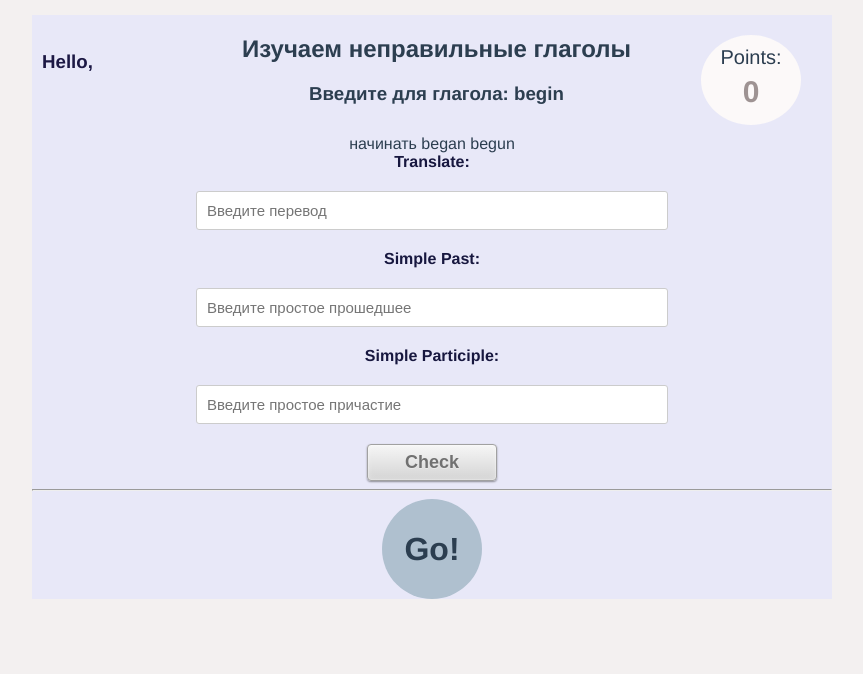
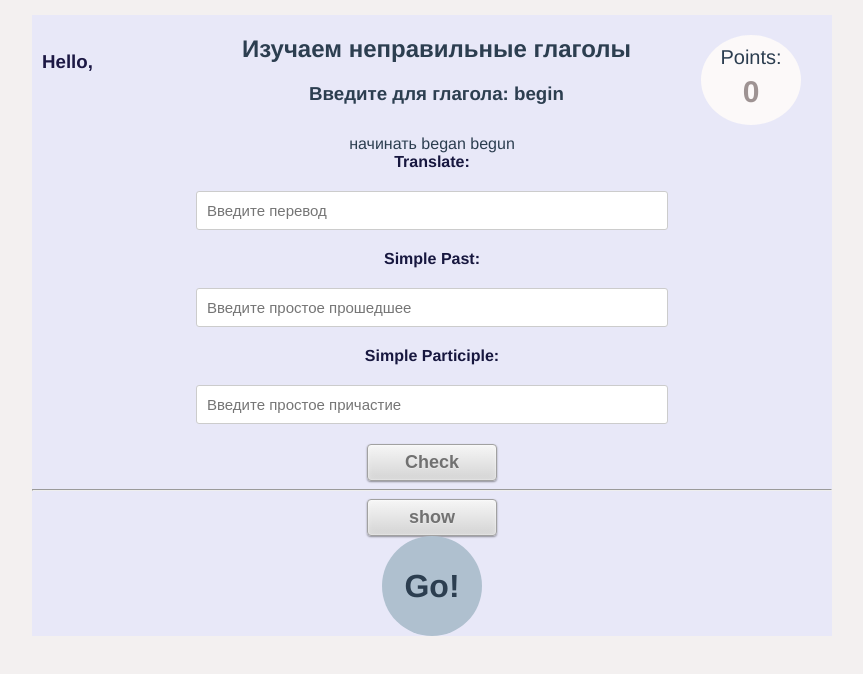
Before and after one commit to AlexMurrr/irregularVerbsCompositionAPI, a Vue app in the folder frontend/: page / in a window 1280 px wide. Shown: the top 674 px of the page, without its empty margins (208-1071 px from the left). Built offline with nearby package versions, Linux system fonts and the light colour scheme; no server answers.

Commit message:
feat: create component 'buttonV'

```diff
--- /dev/null
+++ b/frontend/src/components/buttonV.vue
@@ -0,0 +1,50 @@
+<script setup>
+    const props = defineProps({
+        label: {
+            type: String,
+            default: 'Button',
+        }
+    })
+</script>
+
+<template>
+  <div>
+    <button class="btn">{{label}}</button>
+  </div>
+</template>
+
+<style scoped>
+.btn{
+    font-size: 18px;
+  text-decoration: none;
+  cursor: pointer;
+  display: block;
+  width: 130px;
+  font-weight: bold;
+  margin: auto;
+  text-align: center;
+  padding: 7px 5px;
+  color: #717171;
+  -webkit-border-radius: 4px;
+  -moz-border-radius: 4px;
+  border-radius: 4px;
+  text-shadow: 0 1px 0 rgba(255, 255, 255, 0.3);
+  -webkit-box-shadow: inset 0 0 0 1px rgba(255, 255, 255, 0.2),
+    inset 0 0 6px 0 rgba(255, 255, 255, 0.3), 0 1px 2px rgba(0, 0, 0, 0.4);
+  -moz-box-shadow: inset 0 0 0 1px rgba(255, 255, 255, 0.2),
+    inset 0 0 6px 0 rgba(255, 255, 255, 0.3), 0 1px 2px rgba(0, 0, 0, 0.4);
+  box-shadow: inset 0 0 0 1px rgba(255, 255, 255, 0.2),
+    inset 0 0 6px 0 rgba(255, 255, 255, 0.3), 0 1px 2px rgba(0, 0, 0, 0.4);
+  background: #f6f6f6;
+  background: -webkit-linear-gradient(#f6f6f6, #d4d4d4);
+  background-image: -moz-linear-gradient(top, #f6f6f6, #d4d4d4);
+  background-image: -moz-gradient(top, #f6f6f6, #d4d4d4);
+  border: 1px solid #a1a1a1;
+}
+.btn:hover {
+  background: #f6f6f6;
+  background: -webkit-linear-gradient(#f6f6f6, #ececec);
+  background-image: -moz-linear-gradient(top, #f6f6f6, #ececec);
+  background-image: -moz-gradient(top, #f6f6f6, #ececec);
+}
+</style>
--- a/frontend/src/components/formVerb.vue
+++ b/frontend/src/components/formVerb.vue
@@ -3,6 +3,7 @@ import { ref } from "vue";
 import { useStoreVerbs } from "../stores/verbs";
 import { storeCheckVerbs } from "../stores/checkVerbs";
 import { storeToRefs } from "pinia";
+import  buttonV from "./buttonV.vue";
 
 const storeVerbs = useStoreVerbs();
 
@@ -37,6 +38,8 @@ const partiziple = ref("");
 //const isInputEmpty = ref("");
 
 let isTrue = ref(false);
+let isTrueBV = ref(true);
+function print (bool){ console.log(bool);}
 
 async function resetValueInput() {
   tranclate.value = "";
@@ -116,12 +119,17 @@ async function callAsyncFunToStart() {
           (isTrue = !isTrue),
           checkTranslate(tranclate, translateTrue);
           checkPastSimple(pastSimple, pastSimpleTrue);
-          checkPastParticiple(partiziple, partizipleTrue);        "
+          checkPastParticiple(partiziple, partizipleTrue);"
       >
         Check
       </button>
       <hr />
+      <buttonV v-if="isTrueBV" @click="print(isTrueBV), (isTrueBV=!isTrueBV)"  label="show"/>
+      <buttonV v-else @click="print(isTrueBV), (isTrueBV=!isTrueBV)" label="not"/>
     </form>
+
+
+
   </div>
 </template>
 
```
